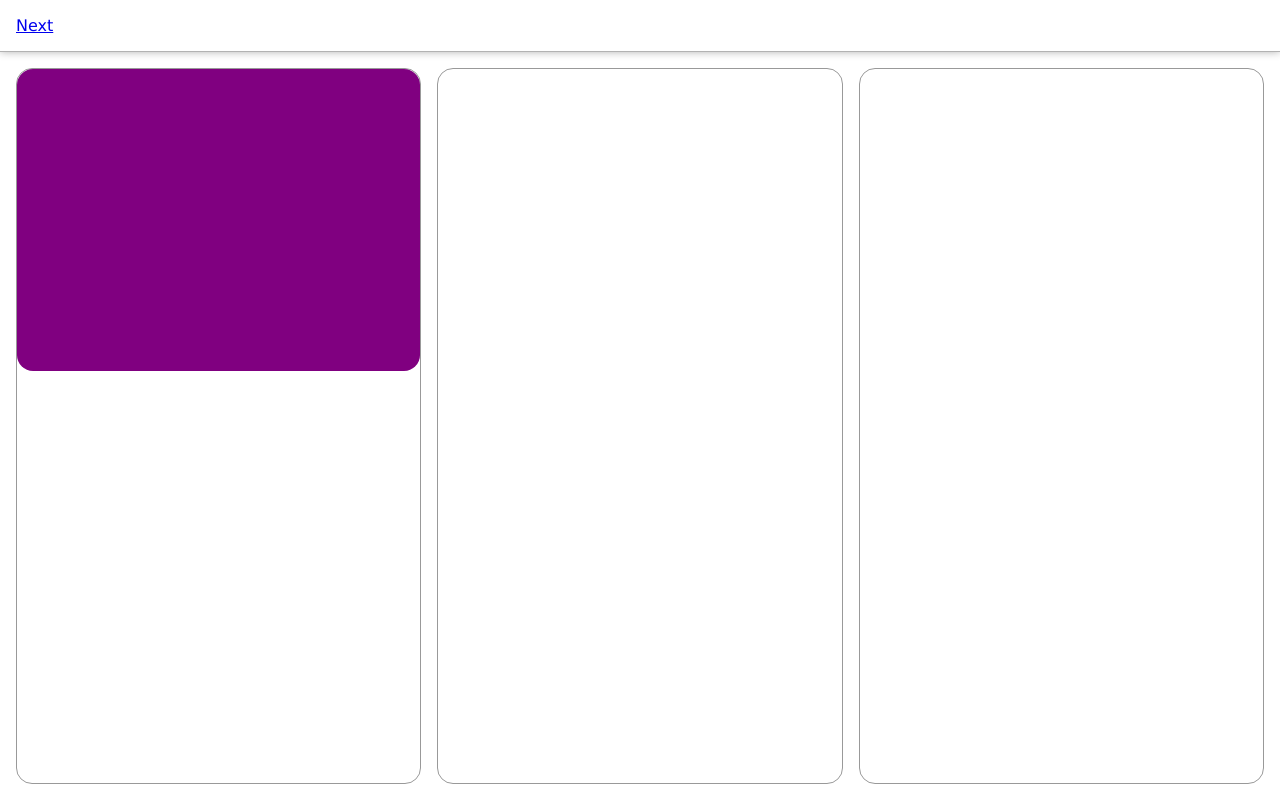
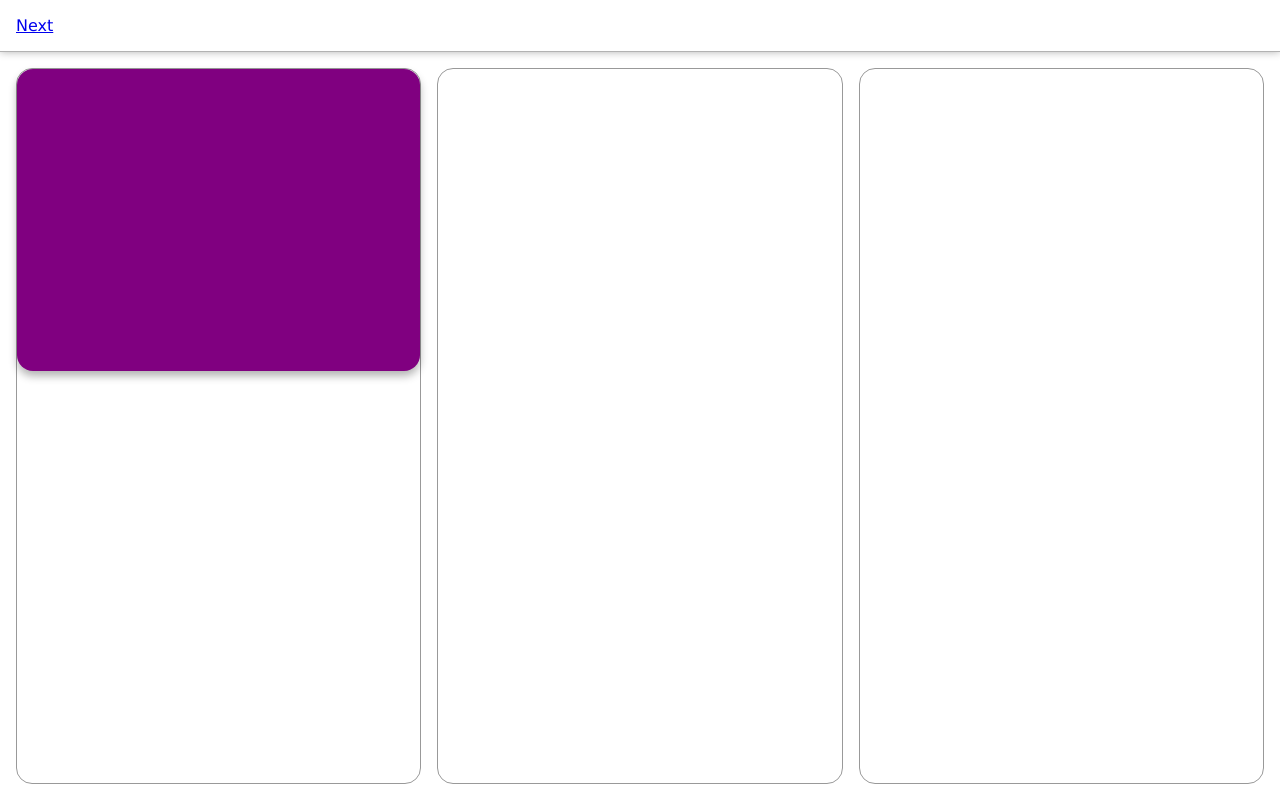
Before and after one commit to syeo66/flipbun, a website with bundled scripts: page public/index.html in a window 1280 px wide. Built offline with nearby package versions, Linux system fonts and the light colour scheme.

Commit message:
Add shadow to box

```diff
--- a/src/styles.css
+++ b/src/styles.css
@@ -53,4 +53,5 @@
   aspect-ratio: 4/3;
   border-radius: 16px;
   cursor: pointer;
+  box-shadow: 0px 5px 8px rgba(0,0,0,0.3);
 }
```
